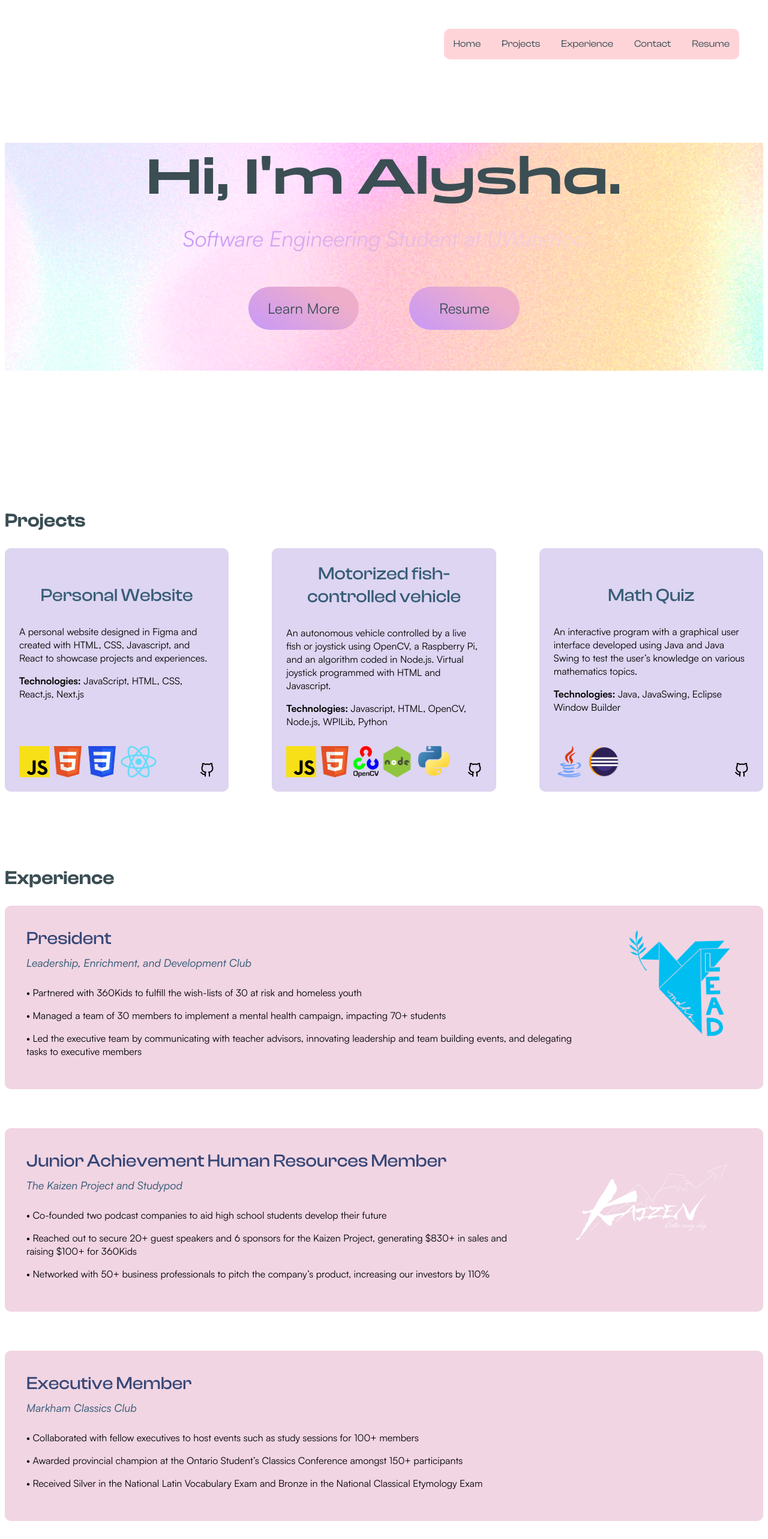
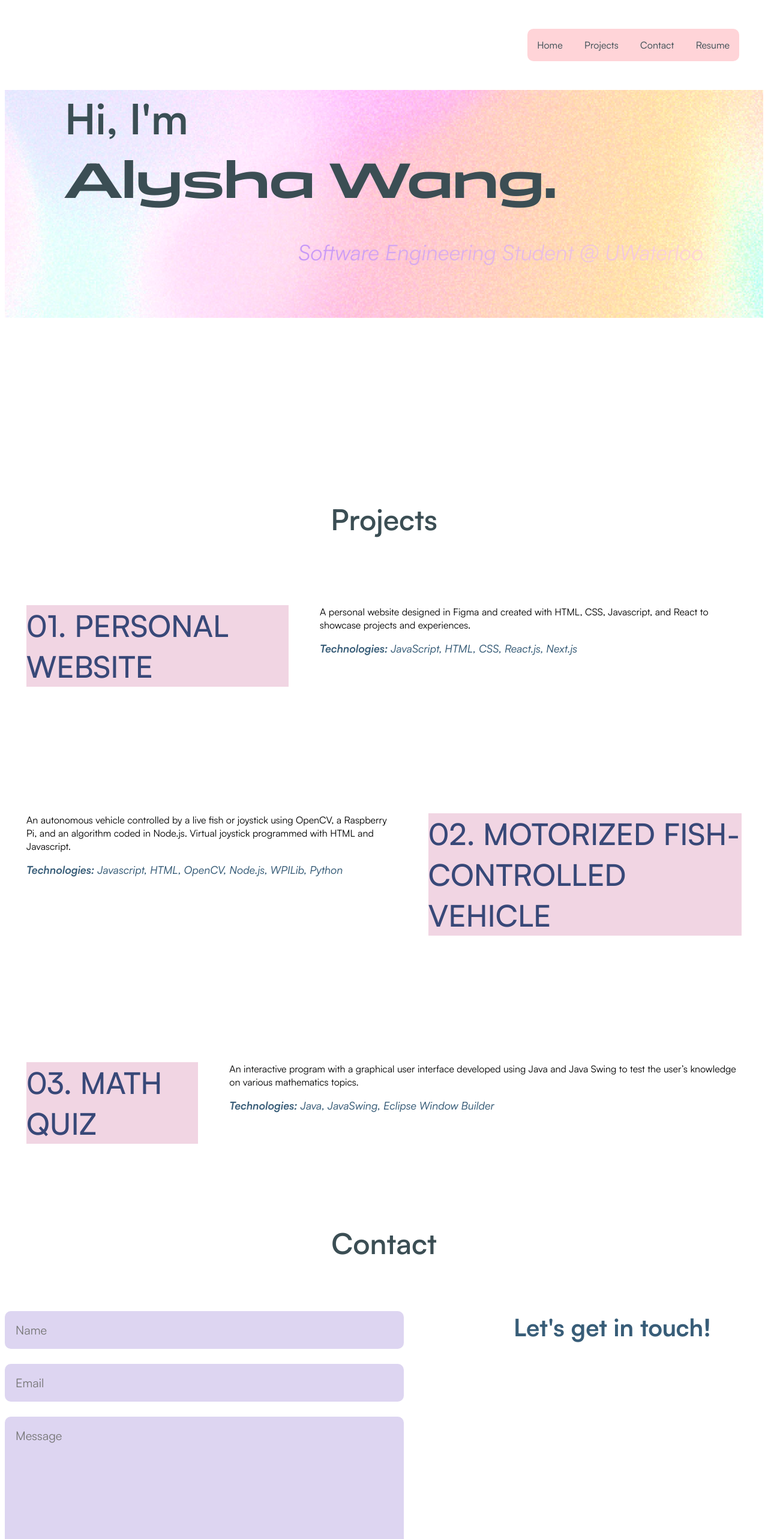
Before and after one commit to alyshawang/personal-website, a Next.js app: page / in a window 1280 px wide. Shown: the top 2566 px of the page at 60% size. Built offline with nearby package versions, Linux system fonts and the light colour scheme.

Commit message:
Redesign

```diff
--- a/components/Contact/Contact.module.css
+++ b/components/Contact/Contact.module.css
@@ -4,10 +4,11 @@
   border: none;
   border-radius: 10px;
   background-color: #CDDFE4;
+  background-color: #DDD5F1;
 
   padding: 18px;
   font-size: 20px;
-  font-family: "ClashDisplay-Variable";
+  font-family: "Satoshi-Variable";
   color: #3b4e54;
 }
 
@@ -21,10 +22,12 @@
   display: grid;
   gap: 25px;
   margin-bottom: 40px;
+  margin-top: 80px;
 }
 
 .button {
   background-color: #9ECBD9;
+  /* B89ED9 */
   font-family: "ClashDisplay-Variable";
   border-radius: 15px;
   padding: 15px 50px;
--- a/components/Experience/Experience.jsx
+++ b/components/Experience/Experience.jsx
@@ -7,90 +7,63 @@ import Image from "next/image";
 export default function Experience() {
   return (
     <section className = "fade">
+      <section className = "entireproject">
     <section className={styles.entire}  >
-      <h2 id="experience" className="primary">
-        Experience
+      <h2 id="projects" className="primary">
+        Projects
       </h2>
       <div className={styles.grid}>
         <div className={styles.card}>
+        <h2 className="header2">01. PERSONAL WEBSITE</h2>
+
           <div>
-            <h2 className="header2">President</h2>
-            <p className="italic">
-              Leadership, Enrichment, and Development Club
+
+            <p className="classic">
+            A personal website designed in Figma and created with HTML, CSS,
+            Javascript, and React to showcase projects and experiences.
             </p>
-            <p className="classic">
-              • Partnered with 360Kids to fulfill the wish-lists of 30 at risk
-              and homeless youth
+            <p className="italic"> <strong>Technologies:</strong> JavaScript, HTML, CSS, React.js,
+              Next.js
             </p>
-            <p className="classic">
-              • Managed a team of 30 members to implement a mental health
-              campaign, impacting 70+ students
-            </p>
-            <p className="classic">
-              • Led the executive team by communicating with teacher advisors,
-              innovating leadership and team building events, and delegating
-              tasks to executive members
-            </p>
+
           </div>
-          <Image src={experienceimage} />
         </div>
 
         <div className={styles.card}>
           <div>
-            <h2 className="header2">
-              Junior Achievement Human Resources Member
+
+
+            <p className="classic">
+            An autonomous vehicle controlled by a live fish or joystick using
+              OpenCV, a Raspberry Pi, and an algorithm coded in Node.js. Virtual
+              joystick programmed with HTML and Javascript.
+            </p>
+
+            <p className="italic"><strong>Technologies:</strong> Javascript, HTML, OpenCV, Node.js,
+              WPILib, Python</p>
+          </div>
+          <h2 className="header2">
+            02. MOTORIZED FISH-CONTROLLED VEHICLE
             </h2>
-            <p className="italic">The Kaizen Project and Studypod</p>
-            <p className="classic">
-              • Co-founded two podcast companies to aid high school students
-              develop their future
-            </p>
-            <p className="classic">
-              • Reached out to secure 20+ guest speakers and 6 sponsors for the
-              Kaizen Project, generating $830+ in sales and raising $100+ for
-              360Kids
-            </p>
-            <p className="classic">
-              • Networked with 50+ business professionals to pitch the company’s
-              product, increasing our investors by 110%
-            </p>
-          </div>
-          <Image src={kaizen} />
         </div>
         <div className={styles.card}>
+        <h2 className="header2">03. MATH QUIZ</h2>
+
           <div>
-            <h2 className="header2">Executive Member</h2>
-            <p className="italic">Markham Classics Club</p>
+
             <p className="classic">
-              • Collaborated with fellow executives to host events such as study
-              sessions for 100+ members
+            An interactive program with a graphical user interface developed
+              using Java and Java Swing to test the user’s knowledge on various
+              mathematics topics.
             </p>
-            <p className="classic">
-              • Awarded provincial champion at the Ontario Student’s Classics
-              Conference amongst 150+ participants
-            </p>
-            <p className="classic">
-              • Received Silver in the National Latin Vocabulary Exam and Bronze
-              in the National Classical Etymology Exam
-            </p>
+            <p className="italic">  <strong>Technologies:</strong> Java, JavaSwing, Eclipse Window
+              Builder</p>
+
           </div>
         </div>
-        <div className={styles.card}>
-          <div>
-            <h2 className="header2">Hostess</h2>
-            <p className="italic">Mandarin Restaurant</p>
-            <p className="classic">
-              • Greeted customers when they arrived, seated them, and
-              accommodated for any issues they had
-            </p>
-            <p className="classic">
-              • Played a pivotal role in maintaining a positive experience and
-              impression for customers which required strong interpersonal
-              skills
-            </p>
-          </div>
-        </div>
+
       </div>
+    </section>
     </section>
     </section>
   );
--- a/components/Experience/Experience.module.css
+++ b/components/Experience/Experience.module.css
@@ -1,10 +1,11 @@
 .card {
-  background-color: #F1D5E3;
+  /* background-color: #F1D5E3; */
 
   padding: 36px;
   border-radius: 10px;
   display: flex;
   gap: 52px;
+  padding-top: 10px;
 }
 
 .grid {
--- /dev/null
+++ b/components/Footer/Footer.jsx
@@ -0,0 +1,7 @@
+export default function Footer() {
+  return (
+<footer className="footer">
+
+  </footer>
+  );
+}
--- a/components/Landing.jsx
+++ b/components/Landing.jsx
@@ -8,12 +8,11 @@ export default function Landing() {
     <section className = "fade">
     <header className="landing-div">
 
-      <div>
-        <h1 className="cover">Hi, I&apos;m Alysha.</h1>
-        <p3 className="other">Software Engineering Student at UWaterloo</p3>
-      </div>
+        <h1 className="small">Hi, I&apos;m</h1>
+        <h1 className="cover">Alysha Wang.</h1>
+        <p3 className="other">Software Engineering Student @ UWaterloo</p3>
 
-      <div className="btncontainer">
+      {/* <div className="btncontainer">
         <a href="#projects">
           <button role="button" className="btn">
             Learn More
@@ -24,7 +23,10 @@ export default function Landing() {
             Resume
           </button>
         </a>
-      </div>
+      </div> */}
+      <a href="#projects">
+      {/* <p className = "arrowdown"> <i class="arrow down"></i></p> */}
+      </a>
     </header>
     </section>
   );
--- a/components/Landing.module.css
+++ b/components/Landing.module.css
@@ -1,4 +1,5 @@
 .image {
     width: 100%;
     aspect-ratio: 16 / 9;
-  }
+
+}
--- a/components/NavBar.jsx
+++ b/components/NavBar.jsx
@@ -3,7 +3,7 @@ import Link from "next/link";
 const links = [
   { link: "#", text: "Home", newPage: false },
   { link: "#projects", text: "Projects", newPage: false },
-  { link: "#experience", text: "Experience", newPage: false },
+  // { link: "#experience", text: "Experience", newPage: false },
   // { link: "#about", text: "About", newPage: false },
   { link: "#contact", text: "Contact", newPage: false },
   { link: "/resume.pdf", text: "Resume", newPage: true },
@@ -22,6 +22,7 @@ export default function NavBar() {
               </a>
             ) : (
               <Link href={navbarlink.link}>{navbarlink.text}</Link>
+
             )}{" "}
           </li>
         ))}
--- a/pages/_document.js
+++ b/pages/_document.js
@@ -2,11 +2,11 @@ import { Html, Head, Main, NextScript } from "next/document";
 
 export default function Document() {
   return (
-    <Html lang="en">
+    <Html lang="en" className="smooth-scroll">
       <Head>
         <title>Alysha Wang</title>
       </Head>
-      <body>
+      <body className="smooth-scroll">
         <Main />
         <NextScript />
       </body>
--- a/pages/index.js
+++ b/pages/index.js
@@ -4,15 +4,19 @@ import Experience from "../components/Experience/Experience";
 import Landing from "../components/Landing";
 import NavBar from "../components/NavBar";
 import Projects from "../components/Projects/Projects";
+import Footer from "../components/Footer/Footer"
 
 export default function Home() {
   return (
     <>
+    {/* <NavBar /> */}
       <Landing />
-      <Projects />
+      {/* <Projects /> */}
       <Experience />
       {/* <About /> */}
       <Contact />
+      <Footer />
+
     </>
   );
 }
--- a/styles/globals.css
+++ b/styles/globals.css
@@ -39,7 +39,13 @@
   font-style: normal;
 }
 
+.smooth-scroll {
+  scroll-behavior: smooth !important;
+}
+
 .classic {
+  margin-top: 100px;
+
   font-family: "Satoshi-Variable";
 }
 
@@ -48,6 +54,7 @@
   text-align: center;
   font-size: 40px;
   color: #385d78;
+  margin-top: 80px;
 }
 
 .header {
@@ -61,14 +68,16 @@
 }
 
 .header2 {
-  margin-top: 0px;
+  margin-top: 100px;
   margin-block-end: 0em;
-  font-family: "ClashDisplay-Variable";
+  font-family: "Satoshi-Variable";
   /* color: #3b4e54; */
   color: #384878;
   font-weight: 500;
-  font-size: 30px;
+  font-size: 50px;
+  background-color: #F1D5E3;
 }
+/* } */
 .m-horizontal {
   margin: 0 auto;
   /* max-width: 1270px; */
@@ -96,14 +105,62 @@
 html {
   /* background-color: #fffdf8; */
   /* background-color: #f0f3f6; */
+  scroll-behavior: smooth;
+
 }
 .cover {
   color: #3b4e54;
   font-family: "Panchang-Variable";
   font-size: 84px;
-  margin-top: 238px;
-  margin-bottom: 24px;
+  /* margin-top: 238px;
+  margin-bottom: 24px; */
   font-weight: 650;
+  margin-block-start: 0em;
+    margin-block-end: 0em;
+text-align: left;
+margin-left: 100px;
+margin-bottom: 40px;
+
+
+}
+
+.arrow {
+  border: solid black;
+  border-width: 0 3px 3px 0;
+  display: inline-block;
+  /* padding: 3px; */
+  width: 30px;
+  height: 30px;
+
+}
+.down {
+  transform: rotate(45deg);
+  -webkit-transform: rotate(45deg);
+
+}
+
+.arrowdown{
+  margin-right: 636px;
+  margin-top: 250px;
+}
+.small {
+  color: #3b4e54;
+  font-family: "Satoshi-Variable";
+  font-size: 70px;
+  /* margin-top: 238px;
+  margin-bottom: 24px; */
+  font-weight: 650;
+  margin-block-start: 0em;
+    margin-block-end: 0em;
+text-align: left;
+margin-left: 100px;
+
+}
+
+.footer{
+  margin-top: 80px;
+background-color: #CDDFE4;
+height: 200px;
 }
 .other {
   color: #3b4e54;
@@ -117,14 +174,21 @@ font-weight: 400;
 }
 .bar {
   color: #3b4e54;
-  font-family: "ClashDisplay-Variable";
+  font-family: "Satoshi-Variable";
   font-weight: 425;
+}
+nav{
+  scroll-behavior: smooth;
+
 }
 .primary {
   color: #3b4e54;
-  font-family: "ClashDisplay-Variable";
-  font-size: 2em;
+  font-family: "Satoshi-Variable";
+  font-size: 3em;
   font-weight: 600;
+  text-align: center;
+  margin-block-start: 0em;
+  margin-block-end: 0em;
 }
 nav li {
   display: inline;
@@ -193,6 +257,8 @@ nav a:hover {
   position: fixed;
   top: 48px;
   right: 48px;
+  scroll-behavior: smooth;
+
 }
 
 .main-nav ul {
@@ -203,15 +269,26 @@ nav a:hover {
   overflow: hidden;
   margin-block-start: 0px;
   margin-block-end: 0px;
+  scroll-behavior: smooth;
+
 }
 
 .landing-div {
-  text-align: center;
+  text-align: right;
   height: 73vh;
+  margin-top: 150px;
+  margin-right: 100px;
+  margin-bottom: 100px;
+
 }
 
 .fade{
 animation: fade 2s;
+
+}
+
+.entireproject{
+  /* background-color:#F1D5E3; */
 }
 
 @keyframes fade{
```
Also changed, not shown: components/Footer/Footer.module.css (added).
